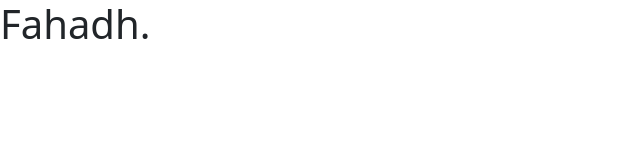
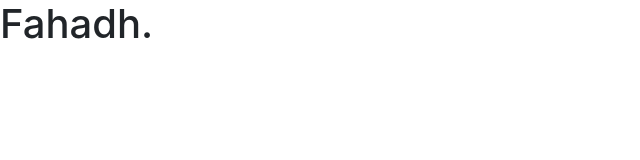
Before and after one commit to Fahadh4444/Bootstrap-4, a plain HTML site: page Practiced work 01/01/index.html in a window 1280 px wide. Shown: the full height of the page, 0-640 px from the left. Drawn offline with nearby package versions, Linux system fonts and the light colour scheme.

Commit message:
Update index.html

```diff
--- a/Practiced work 01/01/index.html
+++ b/Practiced work 01/01/index.html
@@ -3,7 +3,7 @@
 <head>
     <meta charset="UTF-8">
     <meta name="viewport" content="width=device-width, initial-scale=1.0">
-    <link href="https://cdn.jsdelivr.net/npm/bootstrap@5.0.0-beta1/dist/css/bootstrap.min.css" rel="stylesheet" >
+    <link rel="stylesheet" href="https://stackpath.bootstrapcdn.com/bootstrap/4.5.2/css/bootstrap.min.css">
     <title>Document</title>
 </head>
 <body>
```
